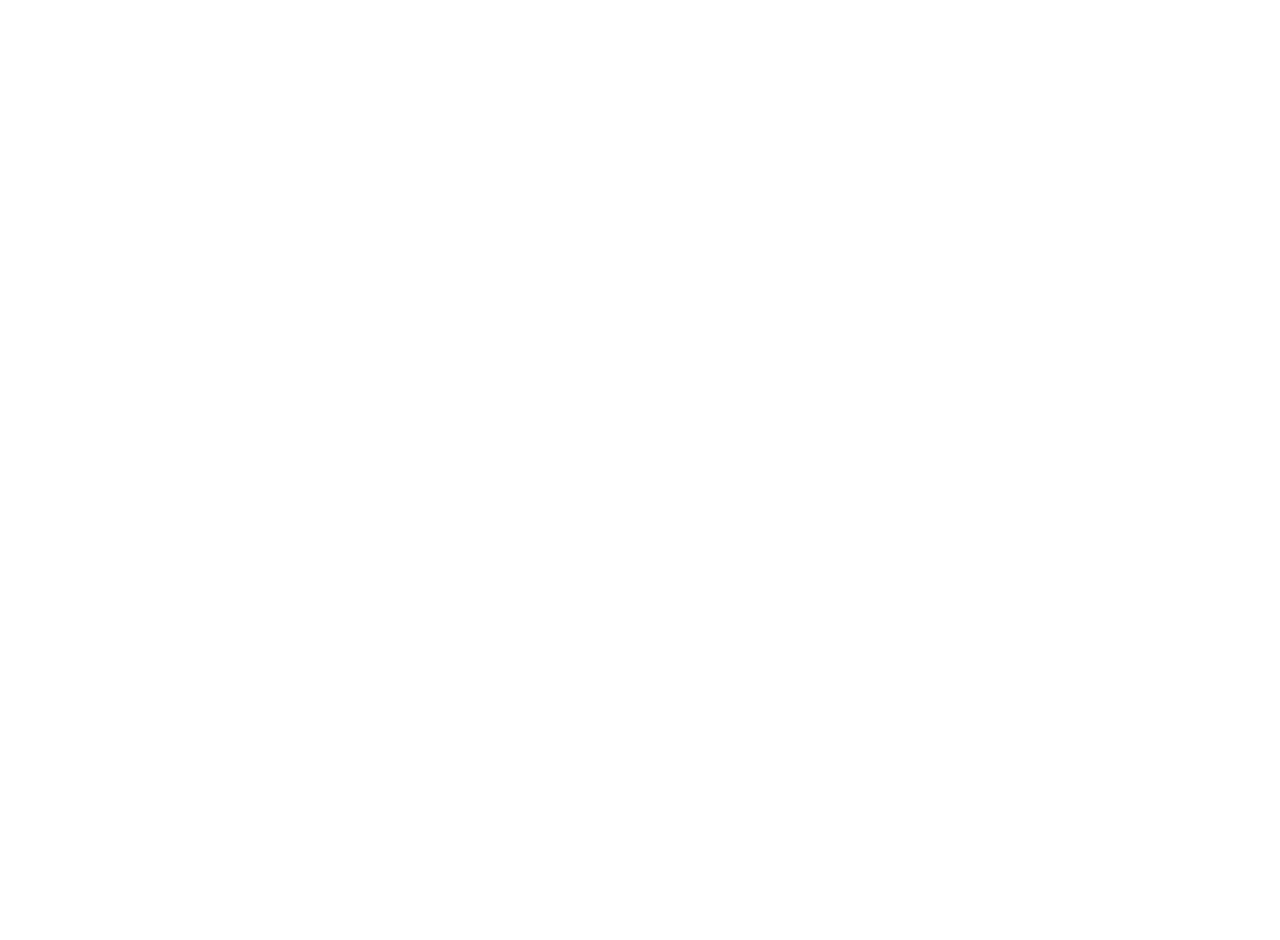
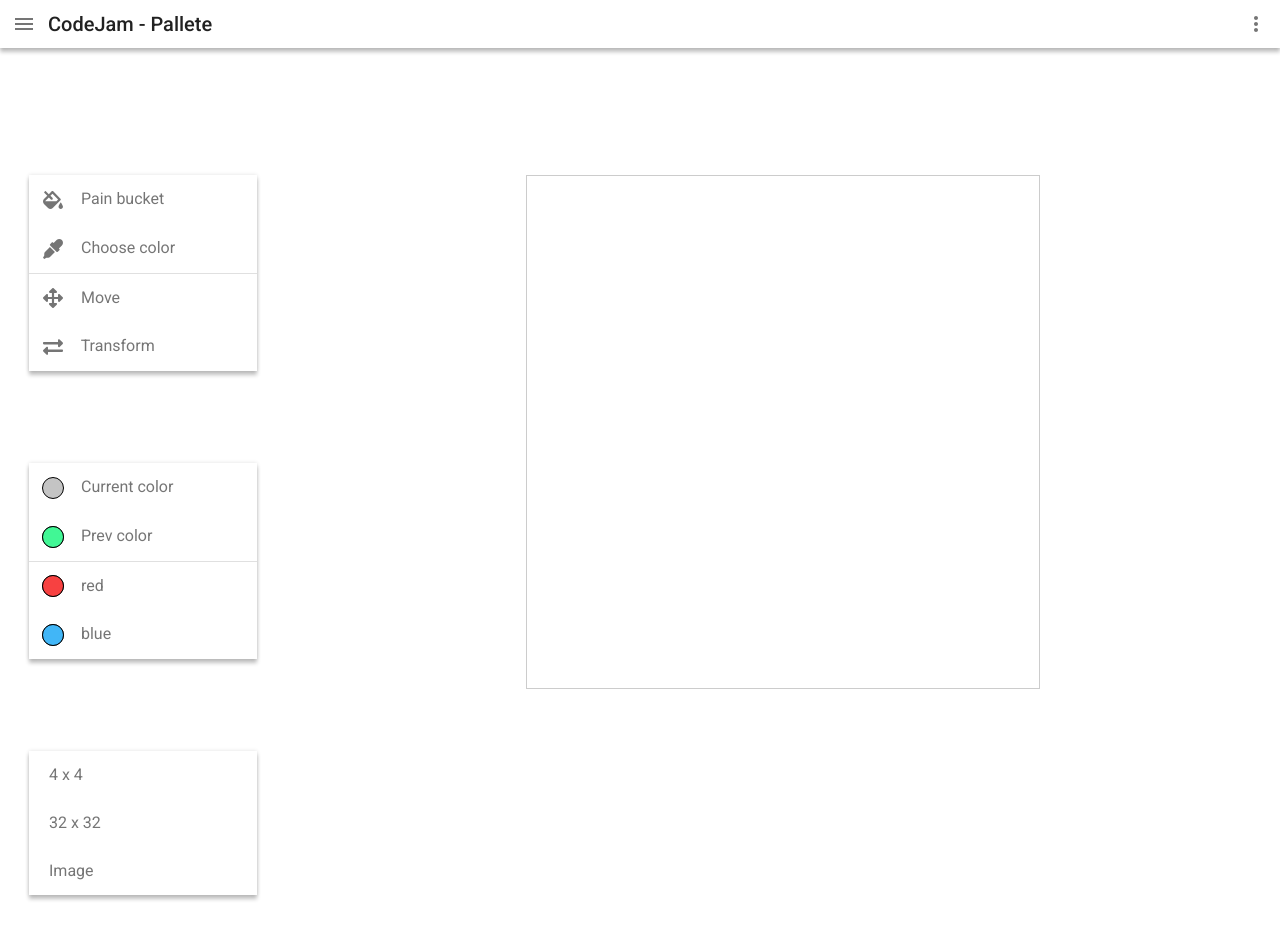
Before and after one commit to fainz777/rsschool-tasks, a website built with webpack: page codejam-canvas/index.html in a window 1280 px wide. Before the commit the page ends 800 px from the top, so only its background shows below. Built offline with nearby package versions, Linux system fonts and the light colour scheme; files whose address does not match are found by name.

Commit message:
feat: markup

```diff
--- a/codejam-canvas/index.html
+++ b/codejam-canvas/index.html
@@ -1,10 +1,105 @@
 <!doctype html>
 <html>
-  <head>
-    <title>Codejam Canvas</title>
-    <link rel="stylesheet" href="./style.css">
-  </head>
-  <body>
-    <script src="./index.js"></script>
-  </body>
+	<head>
+		<title>Codejam Canvas</title>
+		<meta name="viewport" content="width=device-width, initial-scale=1.0">
+		<link rel="stylesheet" href="https://fonts.googleapis.com/icon?family=Material+Icons">
+	</head>
+	<body>
+		 <div class="page_wrapper">
+			 <header class="page_header">
+					<div class="page_header__nav">
+						<span class="icon page_header__nav_icon"></span>
+					</div>
+
+					<h1 class="page_header__title">CodeJam - Pallete</h1>
+
+				 <div class="page_header__nav_right">
+					 <span class="icon page_header__nav_icon_aside"></span>
+				 </div>
+			 </header>
+			 <main class="page_main">
+				 <aside class="page_aside">
+					 <div class="tools_wrapper">
+						 <ul class="tools_group reset_list">
+							 <li class="tools_group__item">
+								 <span class="icon icon_bucket"></span>
+								 Pain bucket
+							 </li>
+							 <li class="tools_group__item">
+								 <span class="icon icon_picker"></span>
+								 Choose color
+							 </li>
+						 </ul>
+
+						 <ul class="tools_group reset_list">
+							 <li class="tools_group__item">
+								 <span class="icon icon_move"></span>
+								 Move
+							 </li>
+							 <li class="tools_group__item">
+								 <span class="icon icon_transform"></span>
+								 Transform
+							 </li>
+						 </ul>
+					 </div>
+
+					 <div class="tools_wrapper">
+						 <ul class="tools_group reset_list">
+							 <li class="tools_group__item">
+								 <span class="icon">
+									 <span class="icon_color" style="background-color: #C4C4C4;"></span>
+								 </span>
+								 Current color
+							 </li>
+							 <li class="tools_group__item">
+								 <span class="icon">
+									 <span class="icon_color">
+										 <span class="icon_color" style="background-color: #41F795;"></span>
+									 </span>
+								 </span>
+								 Prev color
+							 </li>
+						 </ul>
+
+						 <ul class="tools_group reset_list">
+							 <li class="tools_group__item">
+								 <span class="icon">
+									 <span class="icon_color">
+										 <span class="icon_color" style="background-color: #F74141;"></span>
+									 </span>
+								 </span>
+								 red
+							 </li>
+							 <li class="tools_group__item">
+								 <span class="icon">
+									 <span class="icon_color">
+										 <span class="icon_color" style="background-color: #41B6F7;"></span>
+									 </span>
+								 </span>
+								 blue
+							 </li>
+						 </ul>
+					 </div>
+
+					 <div class="tools_wrapper">
+						 <ul class="tools_group tools_group--canvas_switcher reset_list">
+							 <li class="tools_group__item">
+								 4 x 4
+							 </li>
+							 <li class="tools_group__item">
+								 32 x 32
+							 </li>
+							 <li class="tools_group__item">
+								 Image
+							 </li>
+						 </ul>
+					 </div>
+				 </aside>
+				 <div class="page_content">
+					 <canvas id="palette" class="palette"></canvas>
+				 </div>
+			 </main>
+		 </div>
+	</body>
 </html>
--- a/codejam-canvas/package.json
+++ b/codejam-canvas/package.json
@@ -23,8 +23,10 @@
     "clean-webpack-plugin": "^3.0.0",
     "css-loader": "^3.2.0",
     "extract-text-webpack-plugin": "^4.0.0-beta.0",
+    "file-loader": "^4.2.0",
     "html-webpack-plugin": "^3.2.0",
     "style-loader": "^1.0.0",
+    "url-loader": "^2.2.0",
     "webpack": "^4.41.2",
     "webpack-cli": "^3.3.9",
     "webpack-dev-server": "^3.9.0"
--- a/codejam-canvas/src/js/index.js
+++ b/codejam-canvas/src/js/index.js
@@ -1,2 +1,3 @@
 import _ from 'lodash';
+
 import '../styles/style.css';
--- a/codejam-canvas/src/styles/style.css
+++ b/codejam-canvas/src/styles/style.css
@@ -0,0 +1,193 @@
+@import url('https://fonts.googleapis.com/css?family=Roboto:400,500&display=swap');
+
+/*##############################################################################
+	1. Base styles.
+##############################################################################*/
+/* -----------------------------------------------------------------------------
+	1.1. Base Styles
+----------------------------------------------------------------------------- */
+
+article,
+aside,
+details,
+figcaption,
+figure,
+footer,
+header,
+hgroup,
+main,
+menu,
+nav,
+section,
+summary,
+div,
+form {
+	display: block;
+	box-sizing: border-box;
+}
+
+html,
+body {
+	margin: 0;
+	padding: 0;
+}
+
+body {
+	font-family: Roboto, Helvetica, Arial, sans-serif;
+	font-size: 16px;
+	color: rgba(0, 0, 0, 0.87);
+	line-height: 1.2;
+}
+
+a {
+	color: #af2d27;
+}
+
+a img {
+	border: none;
+}
+
+img {
+	width: auto;
+	max-width: 100%;
+	height: auto;
+}
+
+video[poster] {
+	object-fit: cover;
+}
+
+[class^="icon-"]:before,
+[class*=" icon-"]:before {
+	width: auto;
+	margin: 0;
+}
+
+.reset_list {
+	margin: 0;
+	padding: 0;
+	list-style: none;
+}
+
+.icon {
+	display: inline-block;
+	width: 48px;
+	height: 48px;
+	vertical-align: middle;
+	background-position: center;
+	background-repeat: no-repeat;
+	position: relative;
+}
+
+.icon_bucket {
+	background-image: url(../assets/images/icons/paint-bucket.svg);
+}
+
+.icon_picker {
+	background-image: url(../assets/images/icons/picker.svg);
+}
+
+.icon_move {
+	background-image: url(../assets/images/icons/move.svg);
+}
+
+.icon_transform {
+	background-image: url(../assets/images/icons/transform.svg);
+}
+
+.icon_color {
+	width: 20px;
+	height: 20px;
+	border-radius: 50%;
+	position: absolute;
+	top: 50%;
+	left: 50%;
+	margin-left: -11px;
+	margin-top: -11px;
+	border: 1px solid #000000;
+}
+
+.page_main {
+	display: flex;
+}
+
+.page_header {
+	box-shadow: 0px 4px 4px rgba(0, 0, 0, 0.24), 0px 0px 4px rgba(0, 0, 0, 0.12);
+	display: flex;
+	align-items: center;
+}
+
+.page_header__nav {
+
+}
+
+.page_header__nav_icon {
+	display: block;
+	height: 42px;
+	width: 48px;
+	cursor: pointer;
+	background: url(../assets/images/icons/hamburger-menu.svg) center no-repeat;
+}
+
+.page_header__title {
+	font-size: 20px;
+	line-height: 1;
+	font-weight: 500;
+	margin: 0;
+	flex: 1 1 auto;
+}
+
+.page_header__nav_right {
+}
+
+.page_header__nav_icon_aside {
+	cursor: pointer;
+	background-image: url(../assets/images/icons/dots-menu.svg);
+}
+
+.page_aside {
+	padding: 127px 29px;
+}
+
+.tools_wrapper {
+	width: 228px;
+	background: #fff;
+	box-shadow: 0px 4px 4px rgba(0, 0, 0, 0.24), 0px 0px 4px rgba(0, 0, 0, 0.12);
+	color: rgba(0, 0, 0, 0.541327);;
+}
+
+.tools_wrapper + .tools_wrapper {
+	margin-top: 92px;
+}
+
+.tools_group + .tools_group {
+	border-top: 1px solid rgba(0, 0, 0, 0.12);
+}
+
+.tools_group__item {
+	line-height: 48px;
+	cursor: pointer;
+	transition: .3s;
+}
+
+.tools_group__item.active,
+.tools_group__item:hover {
+	background: #eee;
+}
+
+.tools_group--canvas_switcher .tools_group__item {
+	padding: 0 20px;
+}
+
+.page_content {
+	padding: 127px 29px;
+	flex: 1 1 auto;
+}
+
+.palette {
+	width: 512px;
+	height: 512px;
+	border: 1px solid #ccc;
+	margin: 0 auto;
+	display: block;
+}
--- a/codejam-canvas/webpack.config.js
+++ b/codejam-canvas/webpack.config.js
@@ -19,6 +19,13 @@ module.exports = {
 						fallback: 'style-loader',
 						use: ['css-loader']
 					})
+			},
+		{
+			test: /\.(png|jpe?g|gif|svg|eot|ttf|woff|woff2)$/i,
+			loader: 'url-loader',
+			options: {
+				limit: 8192,
+			},
 		}
 		]
 	},
@@ -26,7 +33,8 @@ module.exports = {
 		new ExtractTextPlugin({filename: 'style.css'}),
 		new CleanWebpackPlugin(),
 		new HtmlWebpackPlugin({
-      title: 'Output Management',
+			title: 'Codejam Canvas',
+			template: './index.html'
 		}),
 	],
 	output: {
```
Also changed, not shown: codejam-canvas/src/assets/images/icons/dots-menu.svg (added), codejam-canvas/src/assets/images/icons/hamburger-menu.svg (added), codejam-canvas/src/assets/images/icons/move.svg (added), codejam-canvas/src/assets/images/icons/paint-bucket.svg (added), codejam-canvas/src/assets/images/icons/picker.svg (added), codejam-canvas/src/assets/images/icons/transform.svg (added), 1 other file. Lines whose indentation alone changed are shown as unchanged.
